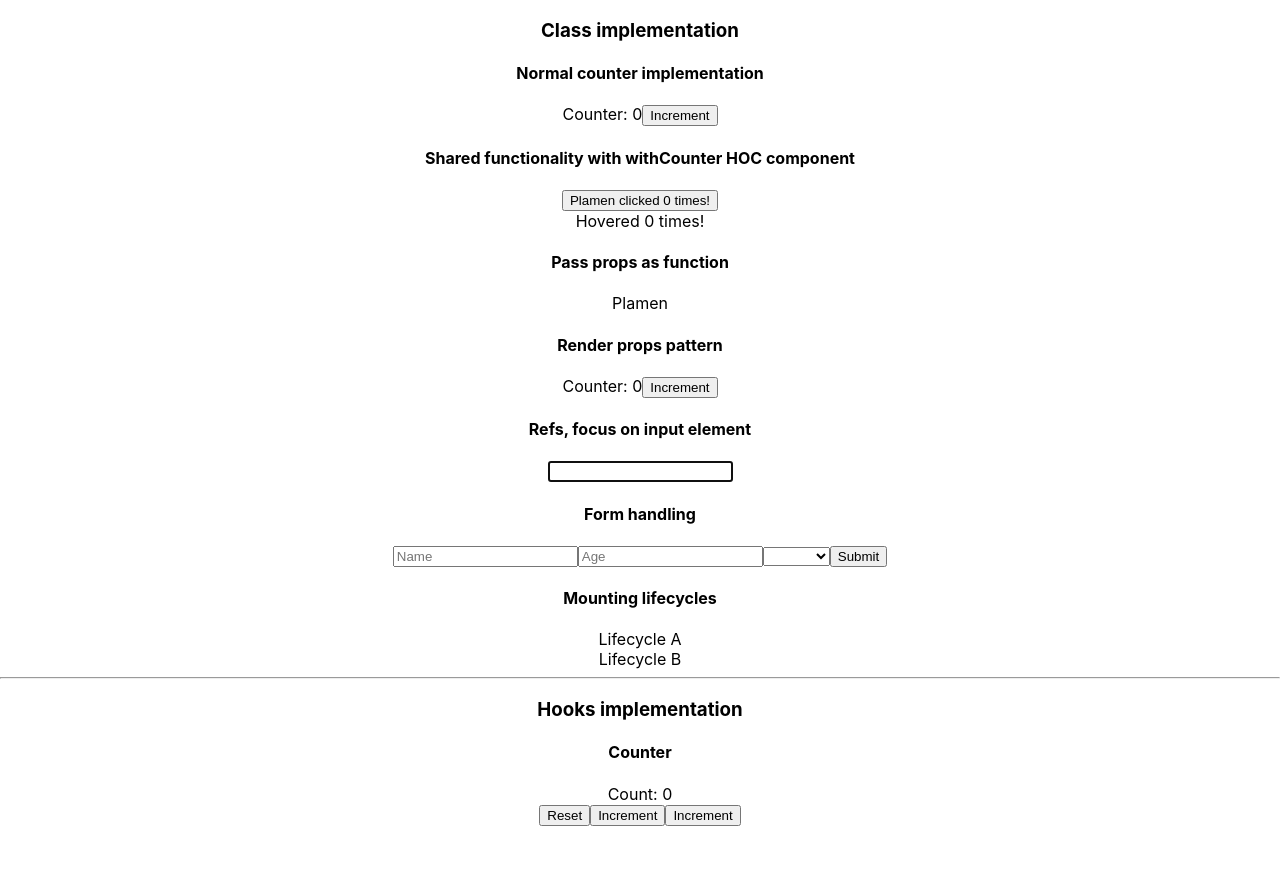
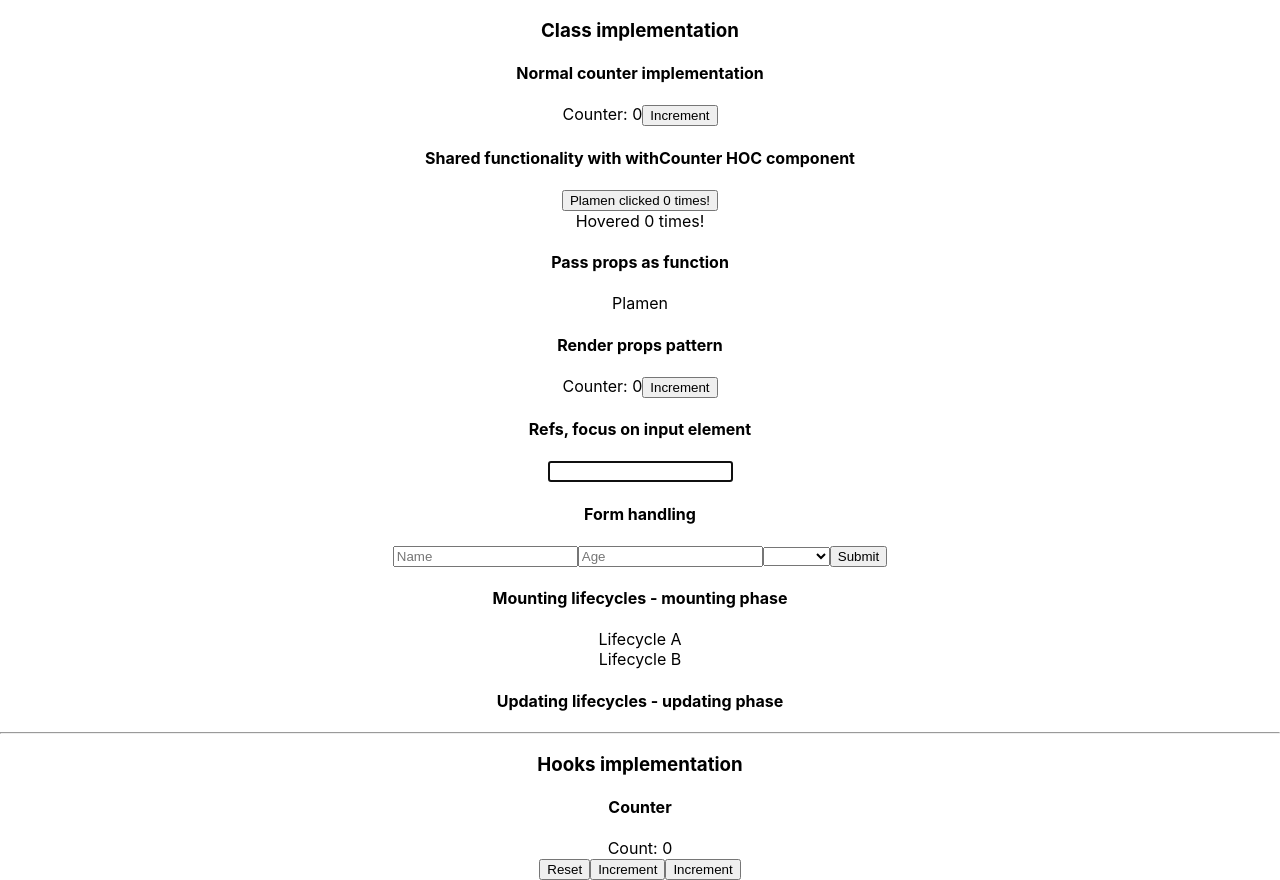
Before and after one commit to plamenkoyovchev/react-concepts, a React (Create React App) app: page / in a window 1280 px wide. Before the commit the page ends 826 px from the top, so only its background shows below. Built offline with nearby package versions, Linux system fonts and the light colour scheme.

Commit message:
Add placeholder for updating lifecycles

```diff
--- a/src/App.js
+++ b/src/App.js
@@ -44,8 +44,10 @@ const App = () => {
         <Form />
       </div>
       <div>
-        <h4>Mounting lifecycles</h4>
+        <h4>Mounting lifecycles - mounting phase</h4>
         <LifecycleA />
+      </div><div>
+        <h4>Updating lifecycles - updating phase</h4>
       </div>
       <hr />
       <h3>Hooks implementation</h3>
```
